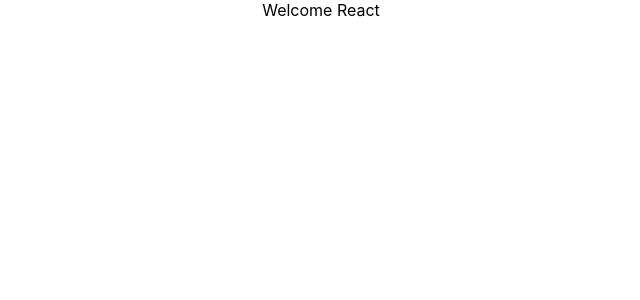
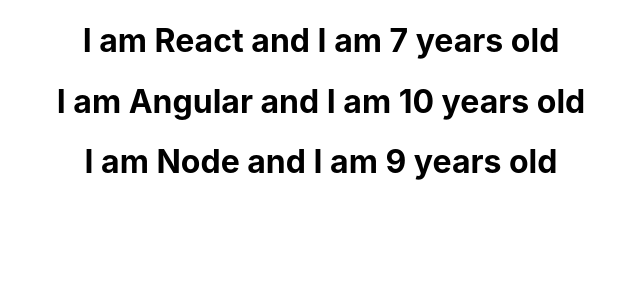
Before and after one commit to almamun6/Hello_React, a React (Create React App) app in the folder hello-world/: page / in a window 1280 px wide. Shown: the top 300 px of the page, without its empty margins (319-959 px from the left). Built offline with nearby package versions, Linux system fonts and the light colour scheme.

Commit message:
List Rendering

```diff
--- a/hello-world/src/App.js
+++ b/hello-world/src/App.js
@@ -11,13 +11,15 @@
 import EventBind from './components/EventBind'
 import ParentComponent from './components/ParentComponent'
 import UserGreeting from './components/UserGreeting'
+import NameList from './components/NameList'
 
 
 class App extends Component {
   render() {
     return (
       <div className="App">
-        <UserGreeting />
+        <NameList />
+        {/* <UserGreeting /> */}
         {/* <ParentComponent /> */}
         {/* <EventBind/> */}
         {/* <FunctionClick />
--- /dev/null
+++ b/hello-world/src/components/NameList.js
@@ -0,0 +1,43 @@
+import React from 'react'
+
+function NameList() {
+    // const names = ['React','Angular','Node']
+    // return (
+    //     <div>
+    //         {
+    //             names.map(nm => <h2>{nm}</h2>)
+    //         }
+    //     </div>
+    // )
+
+    // or
+
+    // const names = ['React','Angular','Node']
+    // const nameList = names.map(nm => <h2>{nm}</h2>)
+    // return (
+    //     <div>{nameList}</div>
+    // )
+
+
+    //or, to be extended
+
+    const persons = [
+        {
+            name: 'React',
+            age: 7
+        },
+        {
+            name: 'Angular',
+            age: 10
+        },
+        {
+            name: 'Node',
+            age: 9
+        }
+    ]
+    const personList = persons.map(persn => <h1>I am {persn.name} and I am {persn.age} years old</h1>)
+
+    return <div>{personList}</div>
+}
+
+export default NameList
```
